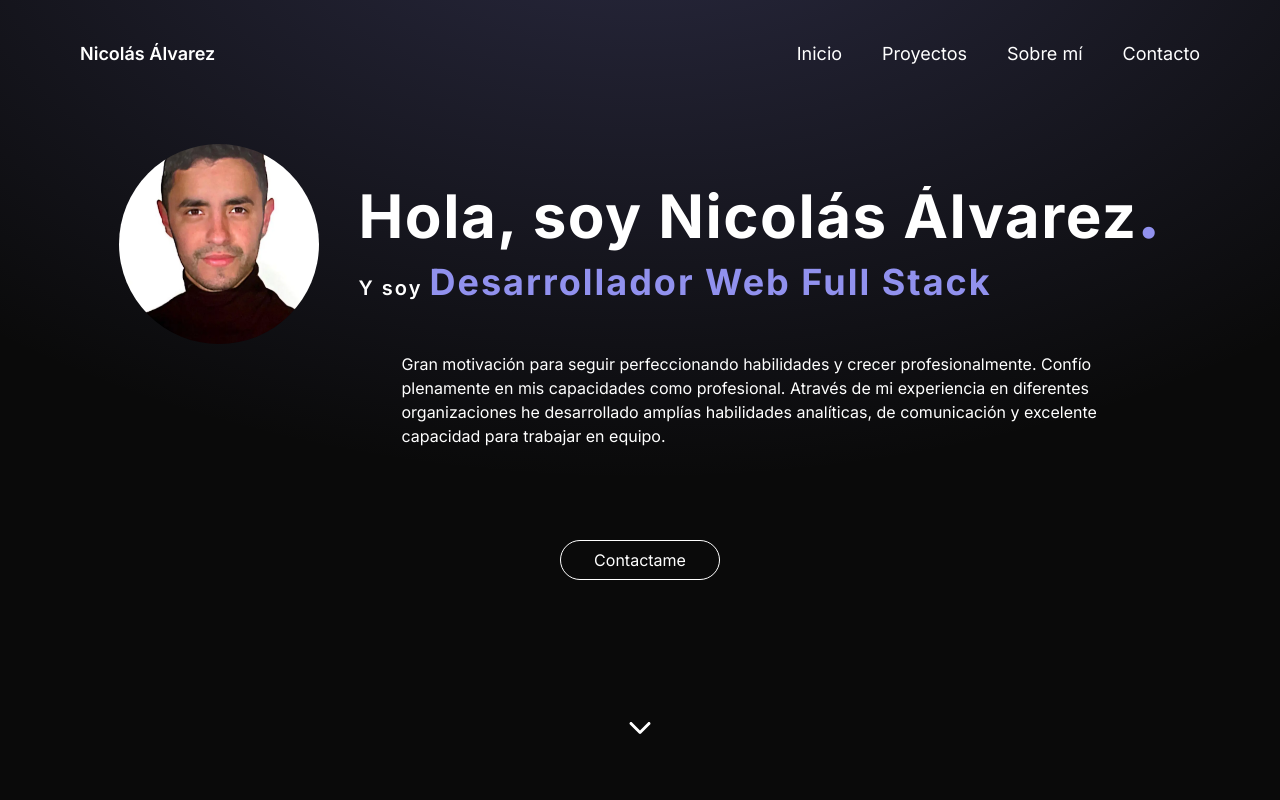
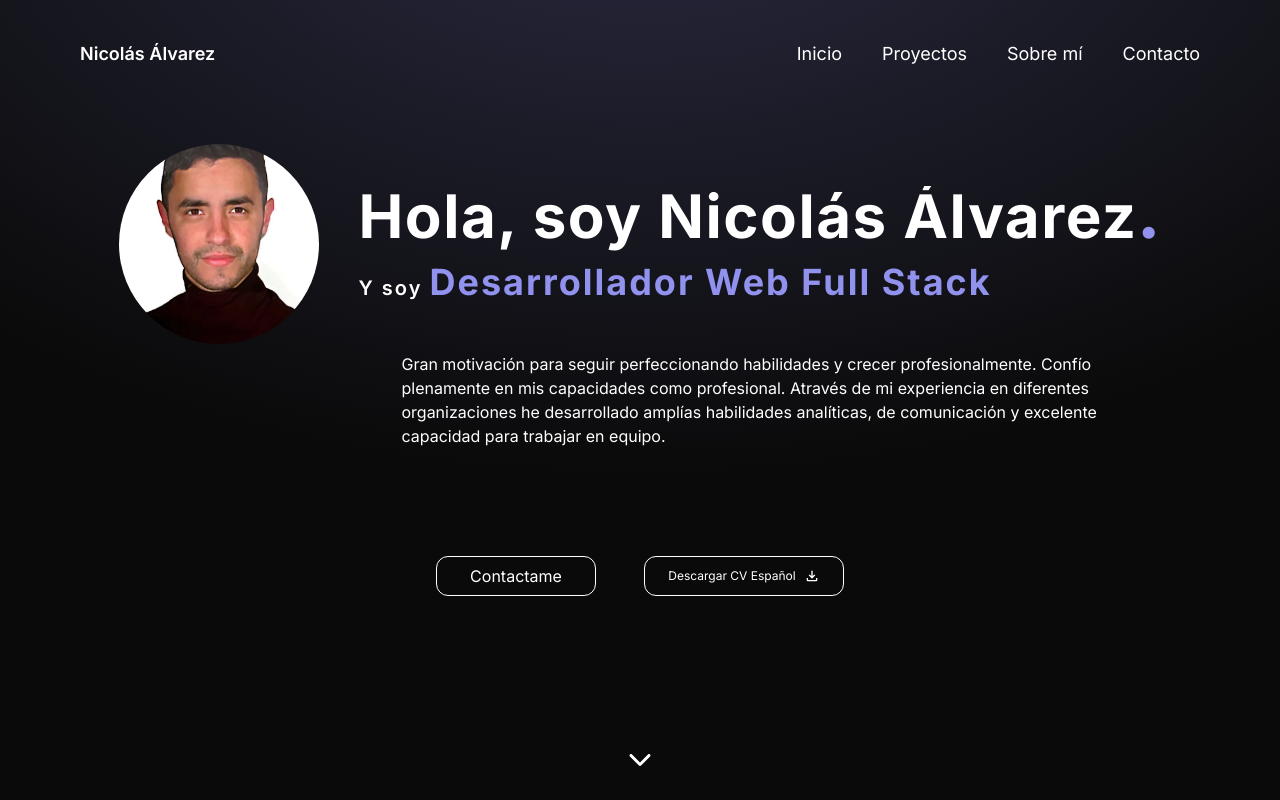
Before and after one commit to nicoalvarez03/portfolio, a React (Vite) app: page / in a window 1280 px wide. Shown: the top 800 px of the page. Built offline with nearby package versions, Linux system fonts and the light colour scheme.

Commit message:
feat: rediseño de botones e implementacion de botones github y descarga de CV

```diff
--- a/src/components/common/Reveal.tsx
+++ b/src/components/common/Reveal.tsx
@@ -4,9 +4,10 @@ import {motion, useInView, useAnimation} from "framer-motion";
 interface Props {
     children: JSX.Element;
     width?: "fit-content" | "100%";
+    className?: string;
 }
 
-export const Reveal = ({children, width = "fit-content"} : Props) => {
+export const Reveal = ({children, width = "fit-content", className = ""} : Props) => {
 
     const ref = useRef(null);
     const isInView = useInView(ref, { once: true });
@@ -23,7 +24,7 @@ export const Reveal = ({children, width = "fit-content"} : Props) => {
 
 
     return (
-        <div>
+        <div className={className}>
             <div ref={ref} style={{ position: "relative", width, overflow: "hidden" }}>
                 <motion.div
                     variants={{
--- a/src/components/common/buttons/ButtonSecondary.tsx
+++ b/src/components/common/buttons/ButtonSecondary.tsx
@@ -1,26 +1,29 @@
 import { motion } from "framer-motion";
-import { type JSX } from "react";
+import type { IconType } from "react-icons";
 
 interface ButtonSecondaryProps {
-  children: string | JSX.Element;
+  children: React.ReactNode;
   onClick?: () => void;
   className?: string;
+  icon?: IconType;
 }
 
 export const ButtonSecondary = ({
   children,
   onClick,
   className = "",
+  icon: IconComponent,
 }: ButtonSecondaryProps) => {
   return (
     <motion.button
       onClick={onClick}
-      className={`text-white px-4 py-2 rounded-full border-1 flex items-center justify-center hover:bg-[#46466e] cursor-pointer ${className}`}
-      whileHover={{ scale: 1.05 }}
+      className={`text-white px-4 py-2 rounded-xl border-1 flex items-center justify-center cursor-pointer ${className}`}
+      whileHover={{ scale: 1.05, backgroundColor: "#46466e", boxShadow: "0 0 10px 3px rgba(255, 255, 255, 0.4)" }}
       whileTap={{ scale: 0.95 }}
       transition={{ type: "spring", stiffness: 300 }}
     >
       {children}
+      {IconComponent && <IconComponent className="ml-2" />}
     </motion.button>
   );
 };
--- a/src/components/sections/Hero.tsx
+++ b/src/components/sections/Hero.tsx
@@ -1,8 +1,10 @@
 import foto_nicolas_carnet from "../../assets/images/foto_nicolas_carnet.webp";
-import {motion} from "framer-motion";
+import { motion } from "framer-motion";
 import { ArrowDown } from "../common/arrows/ArrowDown";
 import { ButtonSecondary } from "../common/buttons/ButtonSecondary";
 import { Reveal } from "../common/Reveal";
+import pdfEs from '../../PDFDownload/Currículum_Nicolas_Alvarez_Espanol.pdf';
+import { MdOutlineFileDownload } from "react-icons/md";
 
 export default function Hero() {
   return (
@@ -41,25 +43,42 @@ export default function Hero() {
           <div className="flex justify-end">
             <Reveal>
               <div className="w-190">
-                <p>Gran motivación para seguir perfeccionando habilidades y crecer profesionalmente. Confío plenamente en mis capacidades como profesional. Através de mi experiencia en diferentes organizaciones he desarrollado amplías habilidades analíticas, de comunicación y excelente capacidad para trabajar en equipo.</p>
+                <p>
+                  Gran motivación para seguir perfeccionando habilidades y
+                  crecer profesionalmente. Confío plenamente en mis capacidades
+                  como profesional. Através de mi experiencia en diferentes
+                  organizaciones he desarrollado amplías habilidades analíticas,
+                  de comunicación y excelente capacidad para trabajar en equipo.
+                </p>
               </div>
             </Reveal>
           </div>
 
-          <div className="flex justify-center items-center mt-20">
+          <div className="w-full flex justify-center mt-20">
+            <div className="w-full flex items-center justify-center gap-2">
               <Reveal>
-              <div className="w-50 h-12 flex justify-center items-center">
-                <ButtonSecondary onClick={() => {
+                <ButtonSecondary
+                  onClick={() => {
                     const section = document.getElementById("inicio");
                     if (section) {
                       section.scrollIntoView({ behavior: "smooth" });
                     }
                   }}
-                className="w-40 h-10" >
+                  className="w-40 h-10 m-5"
+                >
                   Contactame
                 </ButtonSecondary>
+              </Reveal>
+
+              <Reveal>
+                <ButtonSecondary
+                  className="w-50 h-10 m-5 gap-2"
+                >
+                  <a href={pdfEs} target='_blank' rel='noopener noreferrer' download="Currículum_Nicolas_Alvarez_Espanol.pdf" className='text-[12px]'>Descargar CV Español</a>
+                  <MdOutlineFileDownload/>
+                </ButtonSecondary>
+              </Reveal>
             </div>
-            </Reveal>
           </div>
           <div className="flex justify-center mt-30">
             <motion.a
--- a/src/components/sections/Projects.tsx
+++ b/src/components/sections/Projects.tsx
@@ -46,6 +46,7 @@ export default function Proyects() {
               key: index,
               title: tech.title
             })) || []}
+            repository={selectedProject?.repository || ""}
             />
         </div>
     </section>
--- a/src/data/data.tsx
+++ b/src/data/data.tsx
@@ -26,7 +26,8 @@ interface ProjectsDataProps {
     tecnologies: {
         title?: string; // opcional, si se quiere mostrar el nombre de la tecnología
         icon: IconType; // Icono de la tecnología
-    }[]
+    }[],
+    repository?: string; // URL del repositorio del proyecto
 }
 
 export const projectsData: ProjectsDataProps[] = [
@@ -130,7 +131,8 @@ export const projectsData: ProjectsDataProps[] = [
                 title: "Cloudinary",
                 icon: SiCloudinary
             }
-        ]
+        ],
+        repository: "https://github.com/nicoalvarez03/airbnb_clone_reactJs"
     },
     {
         id: 2,
@@ -179,7 +181,8 @@ export const projectsData: ProjectsDataProps[] = [
                 title: "JavaScript",
                 icon: IoLogoJavascript
             }
-        ]
+        ],
+        repository: "https://github.com/aAlvarez03/proyecto_cartelera_cine"
     },
     {
         id: 3,
@@ -232,7 +235,8 @@ export const projectsData: ProjectsDataProps[] = [
                 title: "MySQL",
                 icon: SiMysql
             }
-        ]
+        ],
+        repository: "https://github.com/aAlvarez03/CholloSevero"
     },
     {
         id: 4,
@@ -277,7 +281,8 @@ export const projectsData: ProjectsDataProps[] = [
                 title: "JavaScript",
                 icon: IoLogoJavascript
             }
-        ]
+        ],
+        repository: "https://github.com/aAlvarez03/proyecto_1er_trimestre_diw"
     },
     {
         id: 5,
@@ -318,7 +323,8 @@ export const projectsData: ProjectsDataProps[] = [
                 title: "Bootstrap",
                 icon: FaBootstrap
             }
-        ]
+        ],
+        repository: "https://github.com/aAlvarez03/Proyecto_MiniMarket"
     },
     {
         id: 6,
@@ -355,6 +361,7 @@ export const projectsData: ProjectsDataProps[] = [
                 title: "TypeScript",
                 icon: SiTypescript
             }
-        ]
+        ],
+        repository: "https://github.com/aAlvarez03/StreetFighterProyect"
     }
 ]
```
Also changed, not shown: src/components/common/ProjectModal.tsx (+35 -9 lines), 2 other files (tests, documents, lock files or other folders). Lines whose indentation alone changed are shown as unchanged.
